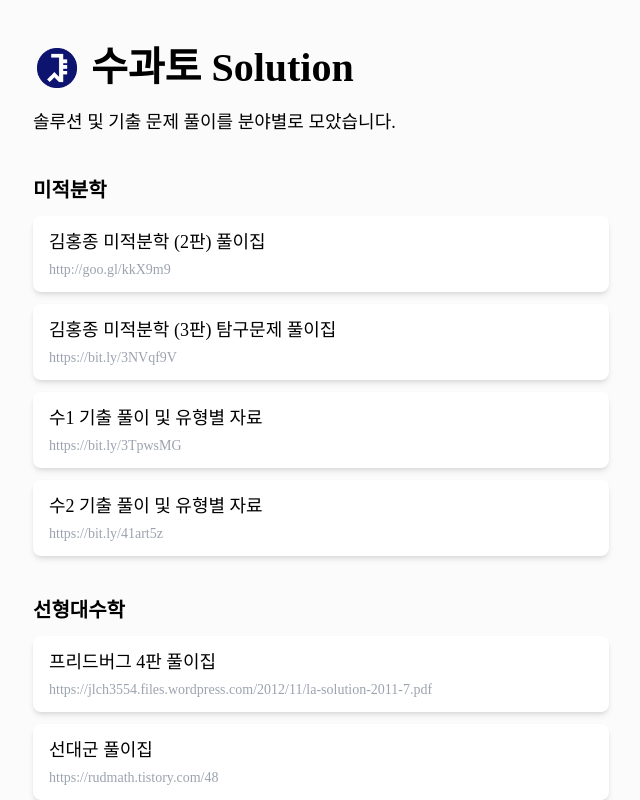
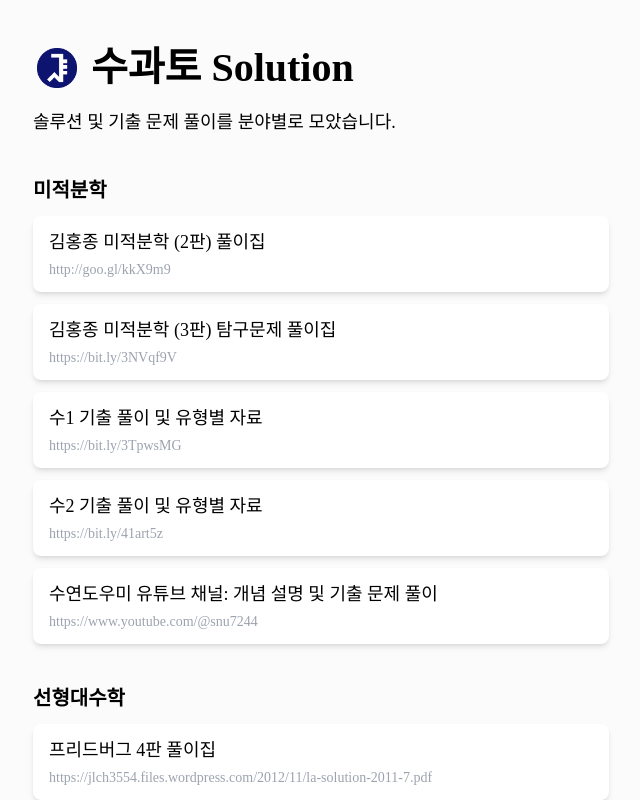
Before and after one commit to geniusLHS/soogwato-solutions, a React (Create React App) app: page / in a window 1280 px wide. Shown: the top 800 px of the page, without its empty margins (319-959 px from the left). Built offline with nearby package versions, Linux system fonts and the light colour scheme; a web font is replaced by a local one.

Commit message:
feat: 수연도우미 유튜브 채널 링크 추가

```diff
--- a/src/App.js
+++ b/src/App.js
@@ -11,6 +11,7 @@
       { name: "김홍종 미적분학 (3판) 탐구문제 풀이집", link: "https://bit.ly/3NVqf9V", label: "CALC_khj.3.adv" },
       { name: "수1 기출 풀이 및 유형별 자료", link: "https://bit.ly/3TpwsMG", label: "CALC_calc.1.prev" },
       { name: "수2 기출 풀이 및 유형별 자료", link: "https://bit.ly/41art5z", label: "CALC_calc.2.prev" },
+      { name: "수연도우미 유튜브 채널: 개념 설명 및 기출 문제 풀이", link: "https://www.youtube.com/@snu7244", label: "CALC_yt.snu7244" },
     ],
   },
   {
```
